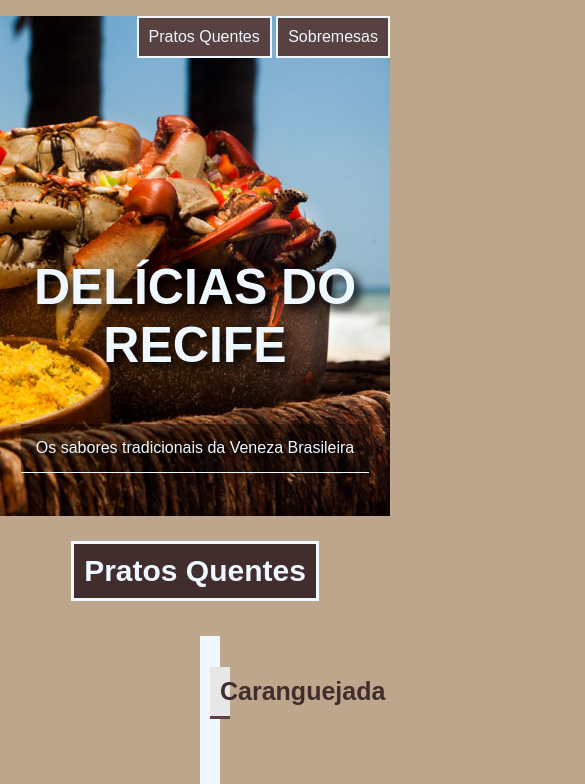
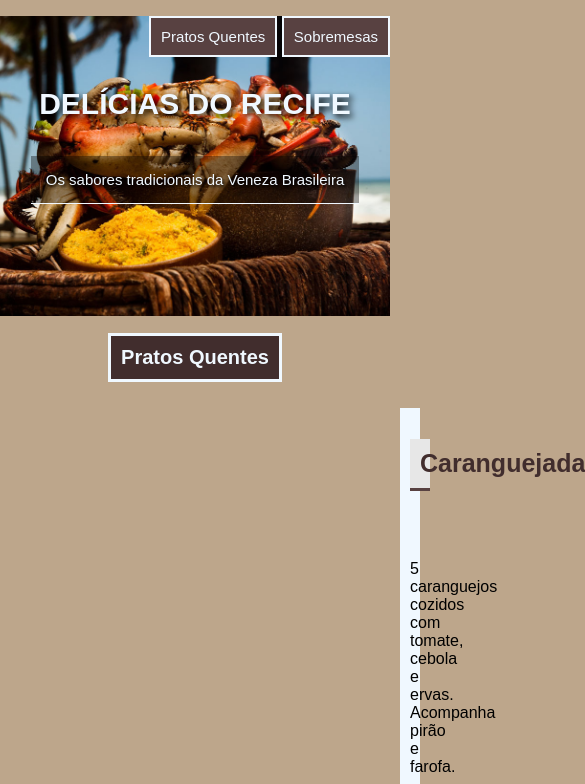
Before and after one commit to alinetguimaraes/cardapio, a plain HTML site: page index.html in a window 390 px wide. Shown: the top 784 px of the page, 585 px wide, since content can reach past the window. Drawn offline with Linux system fonts and the light colour scheme.

Commit message:
ajustes gerais de responsividade

```diff
--- a/index.html
+++ b/index.html
@@ -4,7 +4,7 @@
 
 <head>
 
-    <meta charset="UTF-8">
+    <meta name="viewport" content="width=device-width, initial-scale=1">
 
     <link rel="stylesheet" href="style.css">
 
--- a/style.css
+++ b/style.css
@@ -64,13 +64,6 @@ header{
     padding: 10px;
 }
 
-section{
-    background-color: aliceblue;
-    margin: 10px 300px;
-    padding: 10px;
-    text-align: center;
-    position: center;
-}
 
 .imagem{
     display: block;
@@ -109,7 +102,32 @@ footer{
     font-size: smaller;
 }
 
-@media screen and (max-width: 768px) {
+@media screen and (max-width: 640px) {
+
+    /* Menor que 640px */
+
+    header{
+        height: 300px;
+    }
+
+    .titulo-header{
+        font-size: 30px;
+        margin-top: 30px;
+    }
+
+    .paragrafo-header{
+        font-size: 15px;
+    }
+
+    .titulo-divisao{
+        font-size: 20px;
+    }
+
+
+    .menu a{
+        font-size: 15px;
+
+    }
 
     .imagem{
         width: 100%;
@@ -118,8 +136,39 @@ footer{
     }
 
     section{
-        margin: 10px 200px;
+        margin: 30px;
     }
 
 
 }
+
+
+@media screen and (min-width: 768px) {
+
+    /* Maior que 768px */
+
+    section{
+        margin: 20px 100px;
+    }
+
+    .titulo-divisao{
+        font-size: 45px;
+    }
+
+    p{
+        font-size: 20px;
+    }
+
+    .link-saiba-mais a{
+        font-size: 20px;
+    }
+
+}
+
+section{
+    background-color: aliceblue;
+    margin: 10px 400px;
+    padding: 10px;
+    text-align: center;
+    position: center;
+}
```
